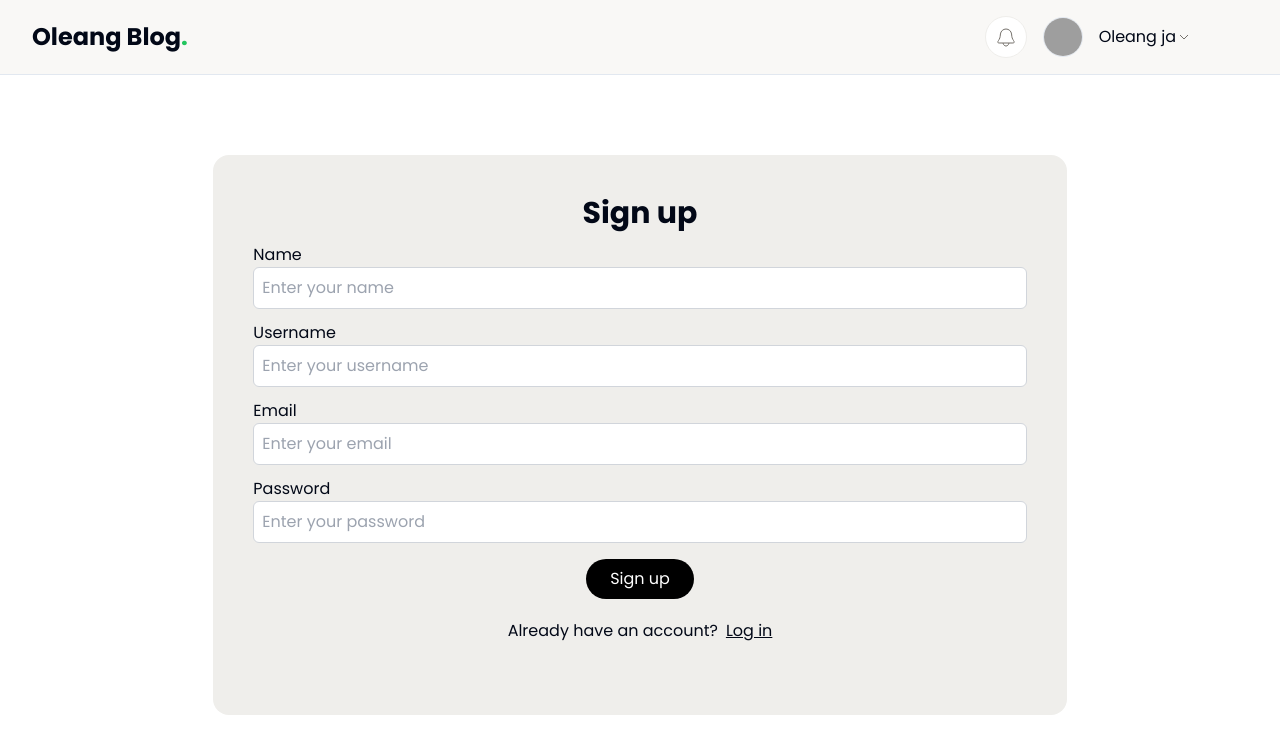
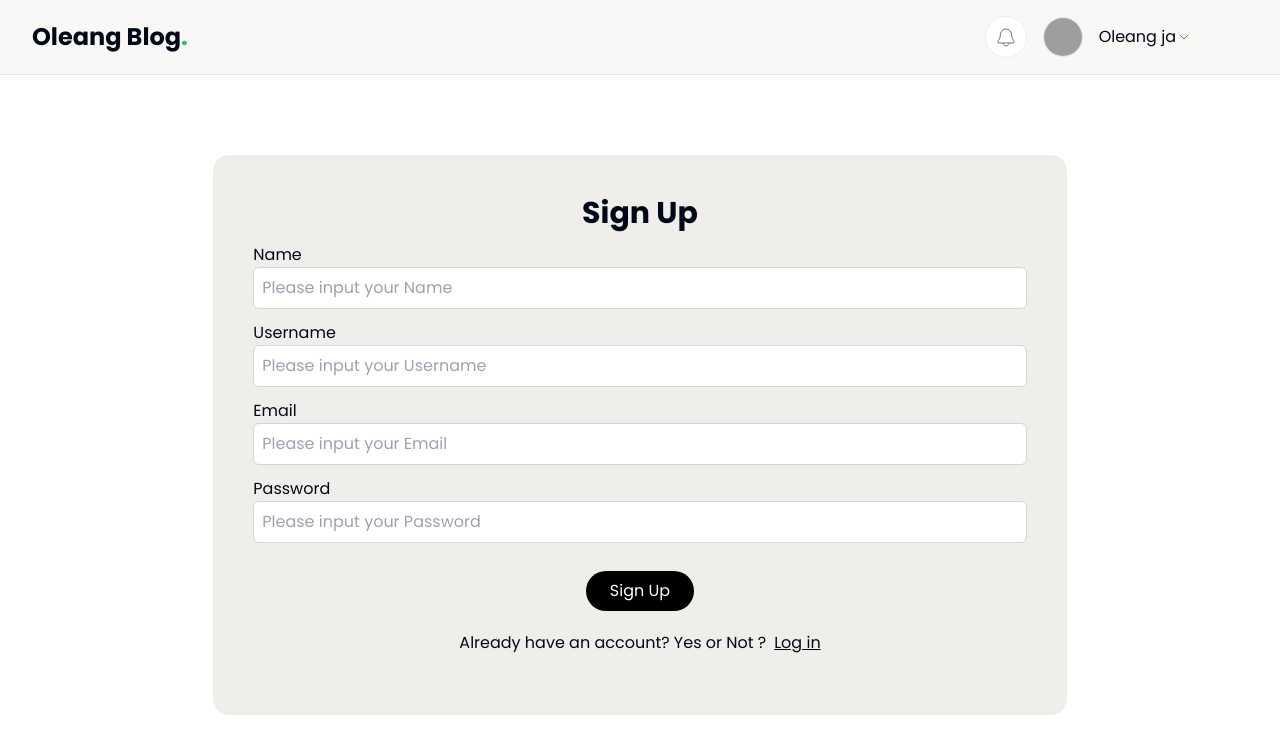
Before and after one commit to Ouliang-99/Oleang-Blog-Project, a React (Vite) app: page /signup in a window 1280 px wide. Shown: the top 754 px of the page. Built offline with nearby package versions, Linux system fonts and the light colour scheme; grey boxes are pictures that could not be loaded.

Commit message:
feat : create sigin feature

```diff
--- a/package.json
+++ b/package.json
@@ -15,6 +15,7 @@
     "@radix-ui/react-menubar": "^1.1.2",
     "@radix-ui/react-select": "^2.1.2",
     "@radix-ui/react-slot": "^1.1.0",
+    "@supabase/supabase-js": "^2.48.0",
     "axios": "^1.7.9",
     "class-variance-authority": "^0.7.0",
     "clsx": "^2.1.1",
--- a/src/component/ArticleSection.jsx
+++ b/src/component/ArticleSection.jsx
@@ -44,12 +44,10 @@ export function ArticleSection() {
       limit,
     };
 
-    console.log("params", params);
-
     try {
       const response = await axios.get(`/api/posts`, { params });
       setBlogPosts(response.data.data || []);
-      console.log("response", response.data.data);
+
     } catch (err) {
       console.error("Error fetching posts:", err.response || err.message);
       setError(err.response?.data?.error || "Error fetching posts");
@@ -58,7 +56,6 @@ export function ArticleSection() {
     }
   };
 
-  console.log("blogPosts", blogPosts);
 
   const searchPosts = async (query) => {
     if (query) {
--- /dev/null
+++ b/src/lib/supabase.js
@@ -0,0 +1,6 @@
+import { createClient } from "@supabase/supabase-js";
+
+const supabaseUrl = import.meta.env.VITE_SUPABASE_URL;
+const supabaseAnonKey = import.meta.env.VITE_SUPABASE_ANON_KEY;
+
+export const supabase = createClient(supabaseUrl, supabaseAnonKey);
--- a/src/pagecomponent/SignupPage.jsx
+++ b/src/pagecomponent/SignupPage.jsx
@@ -1,19 +1,68 @@
 import { NavBar } from "@/component/semantic";
 import { useNavigate } from "react-router-dom";
 import { useState } from "react";
-import { CurrectCircle ,XIcon  } from "@/component/icon";
+import { CurrectCircle, XIcon } from "@/component/icon";
 
 export function SignupPage() {
   const inputTags = ["Name", "Username", "Email", "Password"];
   const navigate = useNavigate();
   const [showModal, setShowModal] = useState(false);
+  const [formData, setFormData] = useState({
+    name: "",
+    username: "",
+    email: "",
+    password: "",
+  });
+  const [error, setError] = useState("");
 
-  const handleSignUp = () => {
-    setShowModal(true);
+  const handleInputChange = (tag, value) => {
+    const key = tag.toLowerCase();
+    setFormData((prev) => ({
+      ...prev,
+      [key]: value,
+    }));
   };
 
-  const closeModal = () => {
-    setShowModal(false);
+  const handleSignUp = async (e) => {
+    e.preventDefault();
+    setError("");
+
+    if (
+      !formData.name ||
+      !formData.username ||
+      !formData.email ||
+      !formData.password
+    ) {
+      setError("Please Fill All Required Data");
+      return;
+    }
+
+    try {
+      const response = await fetch("/api/signup", {
+        method: "POST",
+        headers: {
+          "Content-Type": "application/json",
+        },
+        body: JSON.stringify({
+          name: formData.name,
+          username: formData.username,
+          email: formData.email,
+          password: formData.password,
+        }),
+      });
+
+      const result = await response.json();
+
+      if (!result.success) {
+        setError(result.error);
+        return;
+      }
+
+      setShowModal(true);
+    } catch (err) {
+      setError("Error Can't Sign Up!");
+      console.error(err);
+    }
   };
 
   return (
@@ -21,51 +70,58 @@ export function SignupPage() {
       <NavBar />
       <div className="flex justify-center items-center mt-20">
         <div className="px-10 pt-10 bg-Brown-200 rounded-2xl w-2/3 h-[35rem]">
-          <h1 className="text-center text-3xl font-bold">Sign up</h1>
-          <div className="w-full flex flex-col gap-3 mt-3">
-            {inputTags.map((index) => (
-              <div key={index}>
-                <p className="text-left">{index}</p>
+          <h1 className="text-center text-3xl font-bold">Sign Up</h1>
+          <form
+            onSubmit={handleSignUp}
+            className="w-full flex flex-col gap-3 mt-3"
+          >
+            {inputTags.map((tag) => (
+              <div key={tag}>
+                <p className="text-left">{tag}</p>
                 <input
-                  className=" w-full justify-start items-start p-2 border border-gray-300 rounded-md"
-                  type="text"
-                  placeholder={`Enter your ${index.toLowerCase()}`}
+                  className="w-full justify-start items-start p-2 border border-gray-300 rounded-md"
+                  type={tag === "Password" ? "password" : "text"}
+                  autoComplete={tag === "Password" ? "off" : "on"}
+                  placeholder={`Please input your ${tag}`}
+                  value={formData[tag.toLowerCase()]}
+                  onChange={(e) => handleInputChange(tag, e.target.value)}
                 />
               </div>
             ))}
-          </div>
+            {error && <p className="text-red-500 text-center">{error}</p>}
             <div className="flex justify-center">
               <button
-              onClick={handleSignUp}
+                type="submit"
                 className="mt-4 px-6 rounded-full bg-black text-white py-2 hover:bg-gray-800"
               >
-              Sign up
+                Sign Up
               </button>
             </div>
+          </form>
           <div className="flex flex-col justify-center text-center gap-2 mt-5 sm:flex-row">
             <p>
-              Already have
-              <br className="sm:hidden" /> an account?
+              Already have an account?
+              <br className="sm:hidden" /> Yes or Not ?
             </p>
-            <button onClick={() => navigate("/signup")} className=" underline">
+            <button onClick={() => navigate("/login")} className="underline">
               Log in
             </button>
 
             {showModal && (
               <div className="fixed inset-0 flex items-center justify-center bg-black bg-opacity-70">
-                <div className=" gap-6 bg-white flex flex-col items-center rounded-xl px-6 py-20 text-center relative">
-                  <CurrectCircle/>
+                <div className="gap-6 bg-white flex flex-col items-center rounded-xl px-6 py-20 text-center relative">
+                  <CurrectCircle />
                   <button
-                    onClick={closeModal}
-                    className="   absolute top-7 right-7 text-black"
+                    onClick={() => setShowModal(false)}
+                    className="absolute top-7 right-7 text-black"
                   >
                     <XIcon />
                   </button>
                   <h2 className="mx-20 text-4xl font-semibold">
-                    Registration success
+                    Sign Up Completed !
                   </h2>
                   <button
-                    onClick={() => navigate("/signup")}
+                    onClick={() => navigate("/login")}
                     className="bg-black text-white px-8 py-4 rounded-full"
                   >
                     Continue
```
Also changed, not shown: 2 other files (tests, documents, lock files or other folders). Lines whose indentation alone changed are shown as unchanged.
